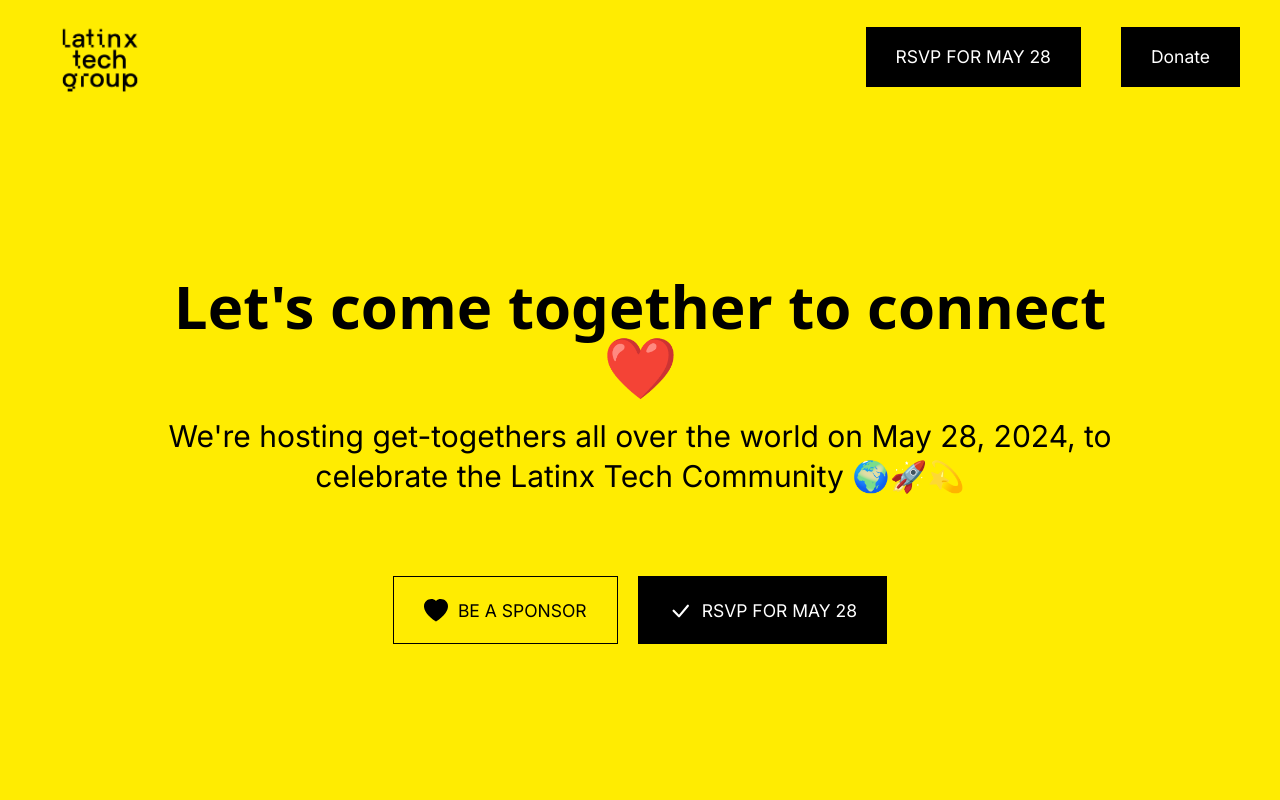
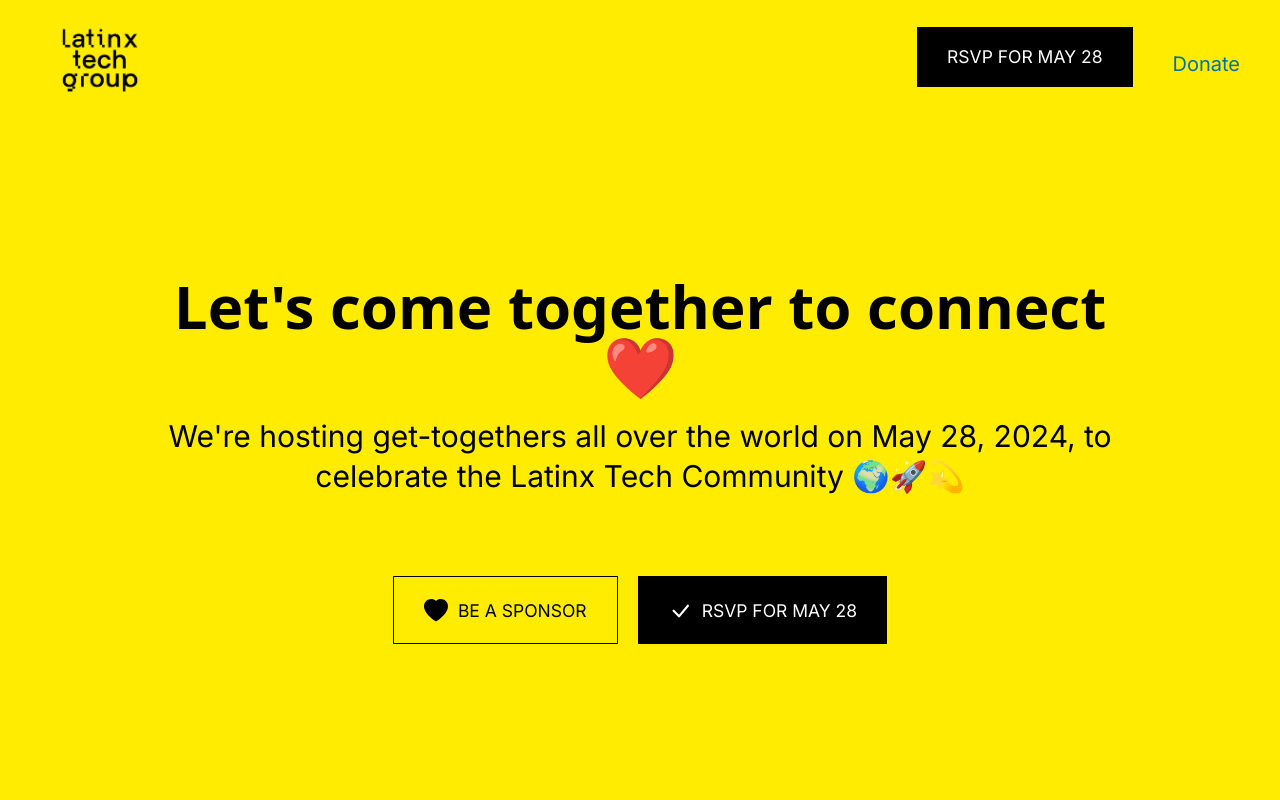
Before and after one commit to latinx-familia/latinx-meetups, a Next.js app: page / in a window 1280 px wide. Shown: the top 800 px of the page. Built offline with nearby package versions, Linux system fonts and the light colour scheme.

Commit message:
removed dark theme and primary buttom from donate action

```diff
--- a/package.json
+++ b/package.json
@@ -9,12 +9,12 @@
     "lint": "next lint"
   },
   "dependencies": {
+    "embla-carousel-autoplay": "^8.1.1",
+    "embla-carousel-react": "^8.1.3",
     "next": "14.2.3",
     "react": "^18",
     "react-dom": "^18",
-    "react-icons": "^5.2.1",
-    "embla-carousel-autoplay": "^8.1.1",
-    "embla-carousel-react": "^8.1.1"
+    "react-icons": "^5.2.1"
   },
   "devDependencies": {
     "@next/third-parties": "^14.2.3",
--- a/src/app/layout.js
+++ b/src/app/layout.js
@@ -23,7 +23,7 @@
 
 export default function RootLayout({ children }) {
   return (
-    <html lang="en">
+    <html lang="en" data-theme="light">
       <GoogleTagManager gtmId="GTM-PV2RL6N2" />
       <body className={inter.className}>
         <Header />
--- a/src/components/Header.js
+++ b/src/components/Header.js
@@ -56,7 +56,7 @@
                             </NextLink>
                         </li>
                         <li className="md:order-2 mt-1.5">
-                            <Link label="Donate" href="https://www.paypal.com/pools/c/948ycdnaf6" icon="heart" isButton={true} newWindow={true} title="Donate to Latinx Tech Group" labelClassName="hidden md:inline-block" iconClassName="md:hidden" />
+                            <Link label="Donate" href="https://www.paypal.com/pools/c/948ycdnaf6" icon="heart" newWindow={true} title="Donate to Latinx Tech Group" labelClassName="hidden md:inline-block" style="contrast" iconClassName="md:hidden" />
                         </li>
                     </ul>
                 </nav>
```
Also changed, not shown: 1 other file (tests, documents, lock files or other folders).
